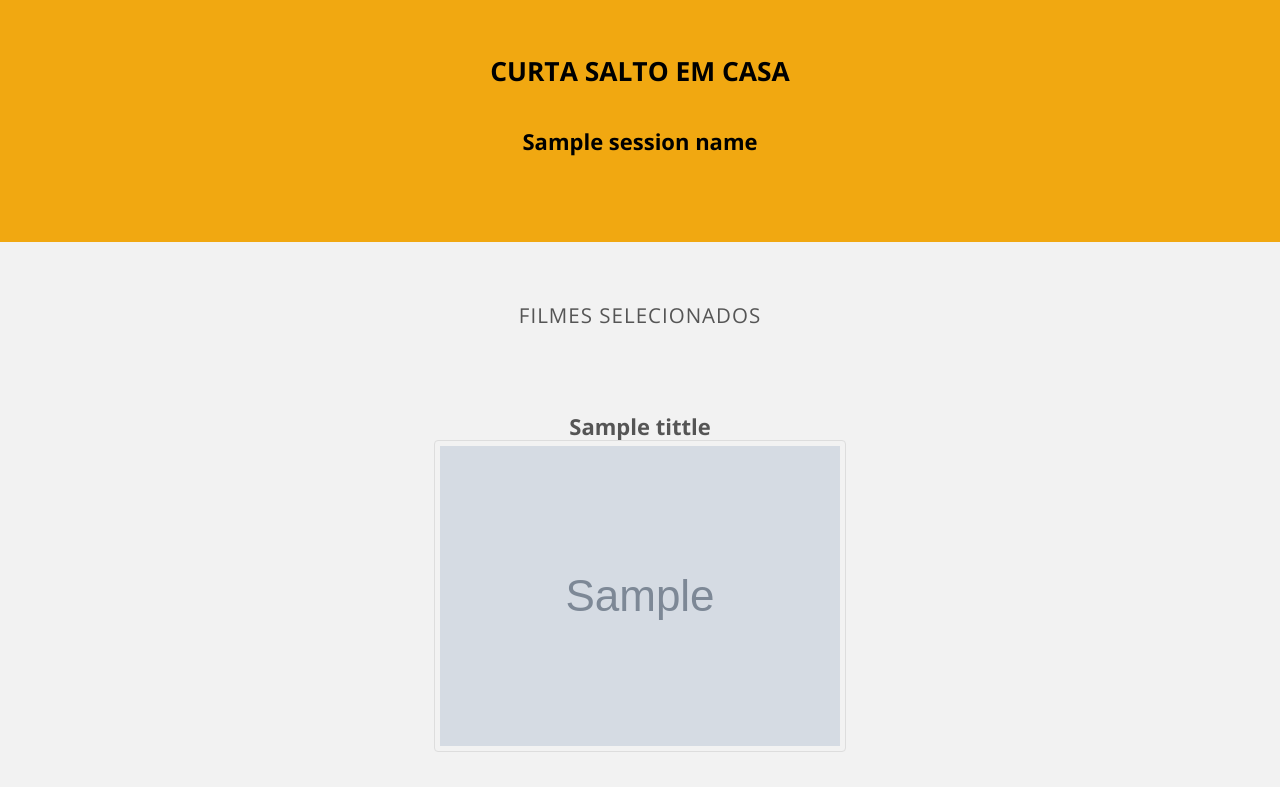
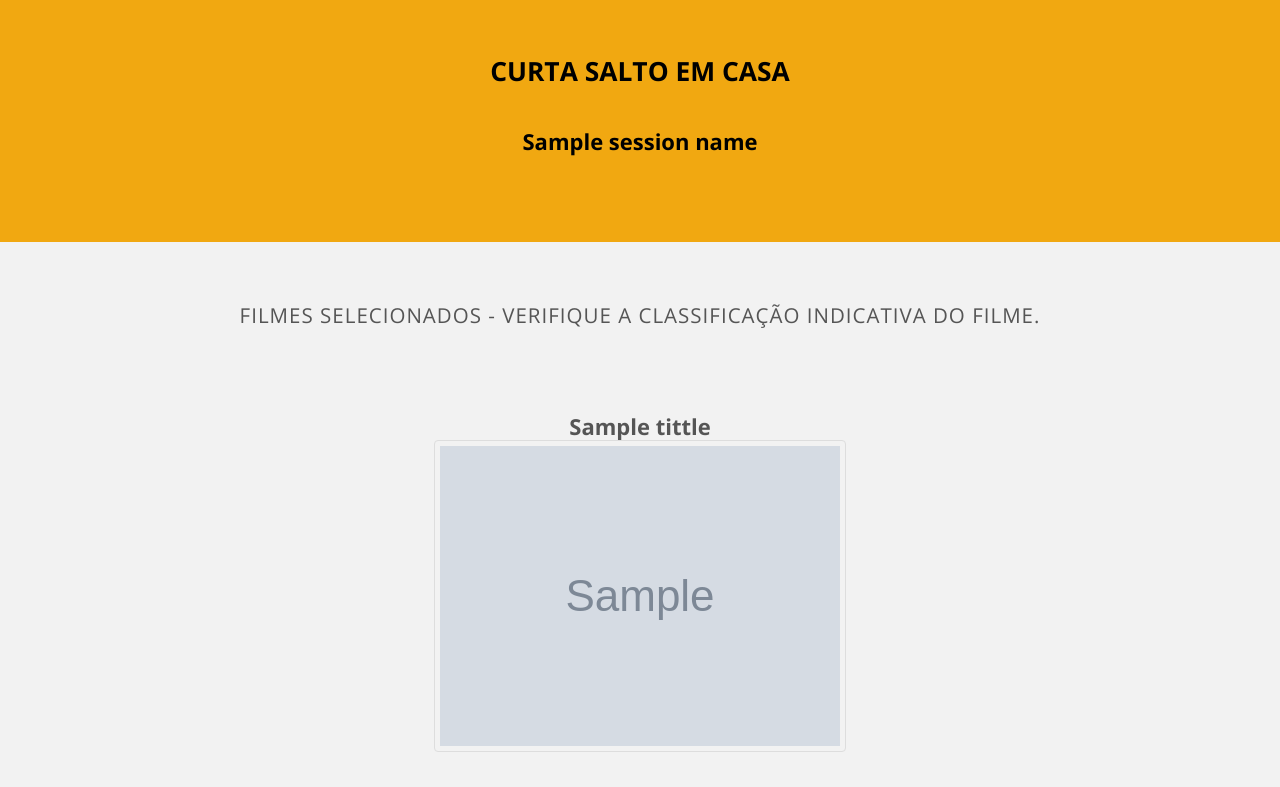
Before and after one commit to rafaelchiafarelli/CurtaSalto, a Django app: template CurtaSalto/landpage/templates/landpage/session_hall.html in a window 1280 px wide. Shown: the part 45-832 px from the top of the page. Run offline with Django 3.2, Linux system fonts and the light colour scheme; the template is opened without the code that fills it: most values are stand-ins (such as "Sample title", 1, 10 or a date in 2020); grey boxes marked "Sample" are stand-in pictures; some libraries are stand-ins or nearby versions; grey boxes are pictures that could not be loaded.

Commit message:
Classificação indicativa do filme - aviso

```diff
--- a/CurtaSalto/landpage/templates/landpage/session_hall.html
+++ b/CurtaSalto/landpage/templates/landpage/session_hall.html
@@ -22,7 +22,7 @@
 
 			<header class="major">
 				{% if movies%}
-				<h2>Filmes Selecionados</h2>
+				<h2>Filmes Selecionados - Verifique a classificação indicativa do filme.</h2>
 				{% else %}
 				<h2>Nenhum filme nessa lista</h2>
 				{% endif %}
```
